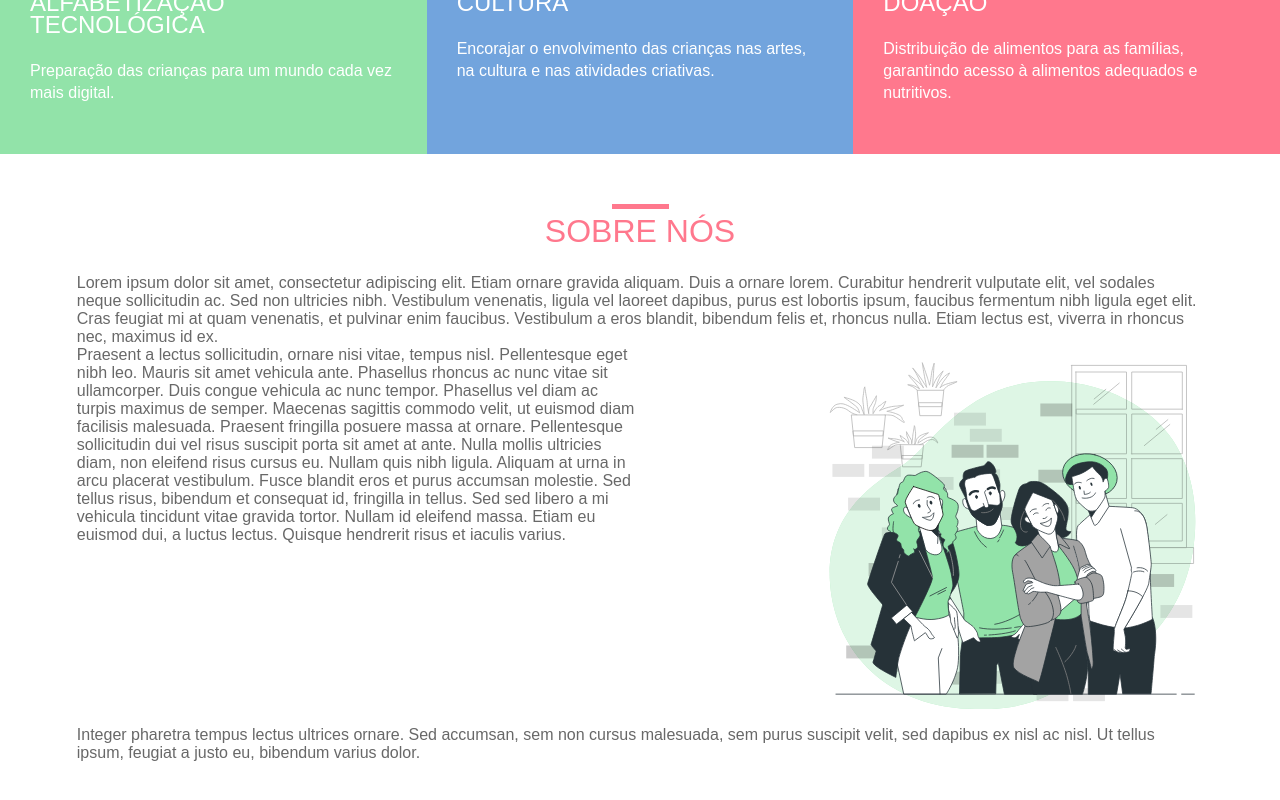
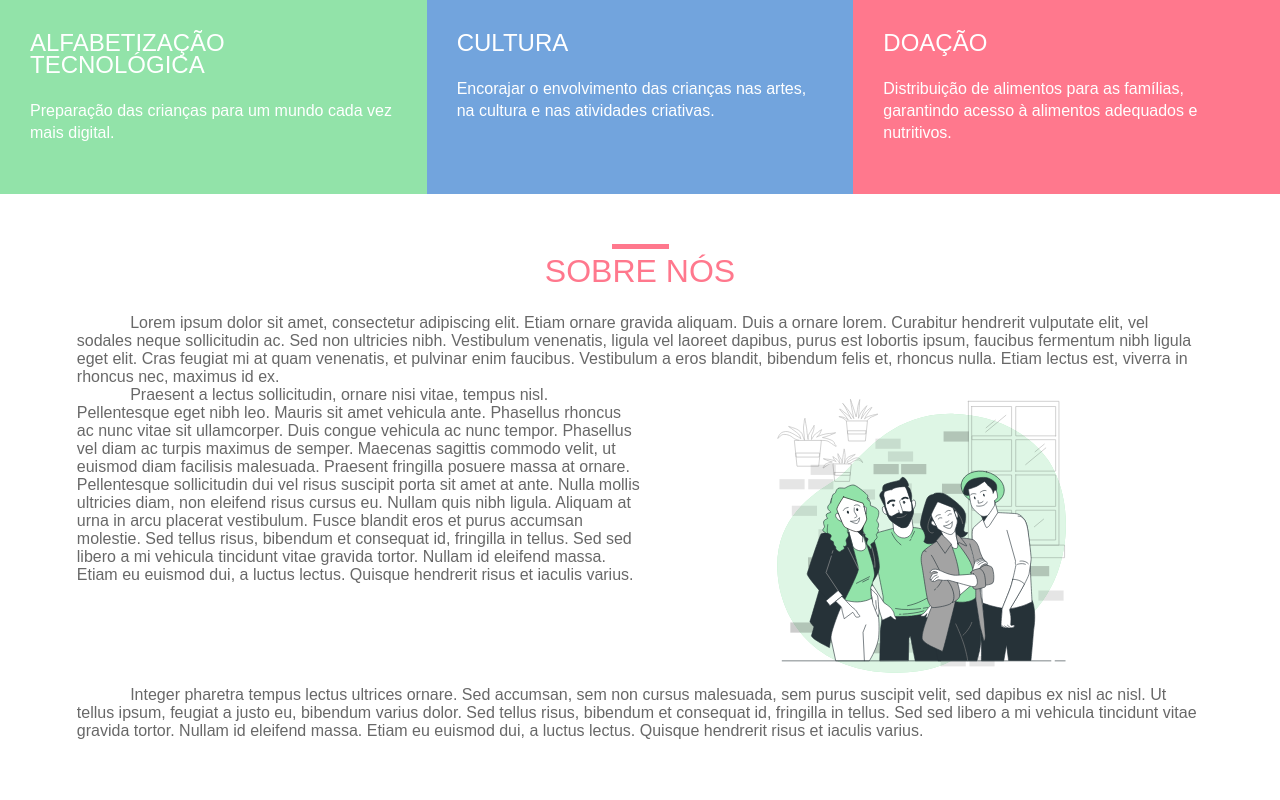
Before and after one commit to caiofeitosa7/caca, a Vue app: page / in a window 1280 px wide. Shown: the part 1056-1856 px from the top of the page. Built offline with nearby package versions, Linux system fonts and the light colour scheme; a web font is replaced by a local one.

Commit message:
style: alteracao do tamanho da imagem da secao 'SOBRE NOS'

```diff
--- a/src/components/SinglePage.vue
+++ b/src/components/SinglePage.vue
@@ -64,6 +64,7 @@
                 <h2 class="is-size-3">SOBRE NÓS</h2>
             </div>
             <p>
+                &nbsp;&nbsp;&nbsp;&nbsp;&nbsp;&nbsp;&nbsp;&nbsp;&nbsp;&nbsp;&nbsp;
                 Lorem ipsum dolor sit amet, consectetur adipiscing elit. Etiam ornare gravida aliquam.
                 Duis a ornare lorem. Curabitur hendrerit vulputate elit, vel sodales neque sollicitudin ac.
                 Sed non ultricies nibh. Vestibulum venenatis, ligula vel laoreet dapibus, purus est lobortis
@@ -73,6 +74,7 @@
             </p>
             <div class="columns is-gapless">
                 <p class="column">
+                    &nbsp;&nbsp;&nbsp;&nbsp;&nbsp;&nbsp;&nbsp;&nbsp;&nbsp;&nbsp;&nbsp;
                     Praesent a lectus sollicitudin, ornare nisi vitae, tempus nisl. Pellentesque eget nibh leo.
                     Mauris sit amet vehicula ante. Phasellus rhoncus ac nunc vitae sit ullamcorper. Duis congue
                     vehicula ac nunc tempor. Phasellus vel diam ac turpis maximus de semper. Maecenas sagittis
@@ -83,13 +85,17 @@
                     id, fringilla in tellus. Sed sed libero a mi vehicula tincidunt vitae gravida tortor. Nullam id
                     eleifend massa. Etiam eu euismod dui, a luctus lectus. Quisque hendrerit risus et iaculis varius.
                 </p>
-                <div class="column is-flex is-justify-content-flex-end is-align-items-center">
-                    <img src="@/assets/images/time.svg" alt="Time" width="380" height="380">
+                <div class="column is-flex is-justify-content-center is-align-items-center">
+                    <img src="@/assets/images/time.svg" alt="Time" width="300" height="300">
                 </div>
             </div>
             <p>
+                &nbsp;&nbsp;&nbsp;&nbsp;&nbsp;&nbsp;&nbsp;&nbsp;&nbsp;&nbsp;&nbsp;
                 Integer pharetra tempus lectus ultrices ornare. Sed accumsan, sem non cursus malesuada, sem purus
                 suscipit velit, sed dapibus ex nisl ac nisl. Ut tellus ipsum, feugiat a justo eu, bibendum varius dolor.
+                Sed tellus risus, bibendum et consequat id, fringilla in tellus. Sed sed libero a mi vehicula tincidunt
+                vitae gravida tortor. Nullam id eleifend massa. Etiam eu euismod dui, a luctus lectus. Quisque hendrerit
+                risus et iaculis varius.
             </p>
         </section>
     </main>
@@ -127,7 +133,7 @@
         position: relative;
         padding: 0 10vw;
         color: #fff;
-        height: 95vh;
+        height: 100vh;
     }
 
     #frase-efeito, #autor-frase-efeito {
```
